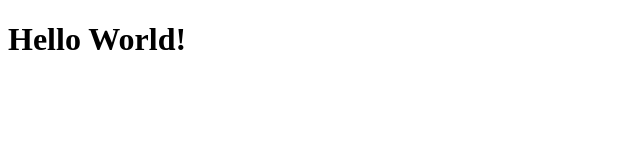
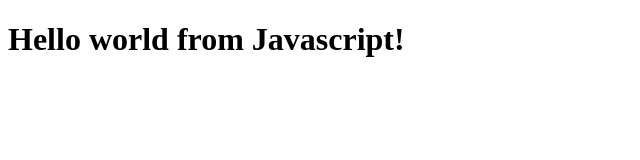
Before and after one commit to akhintheruvath/Namaste-React, a plain HTML site: page index.html in a window 1280 px wide. Shown: the whole page, without its empty margins (0-640 px from the left). Drawn offline with Linux system fonts and the light colour scheme.

Commit message:
Hello world using Javascript script

```diff
--- a/index.html
+++ b/index.html
@@ -6,8 +6,13 @@
    <title>Document</title>
 </head>
 <body>
-   <div id="root">
-      <h1>Hello World!</h1>
-   </div>
+   <div id="root"></div>
+   <script>
+      const heading = document.createElement("h1");
+      heading.innerHTML = "Hello world from Javascript!";
+
+      const root = document.getElementById("root");
+      root.appendChild(heading);
+   </script>
 </body>
 </html>
```
